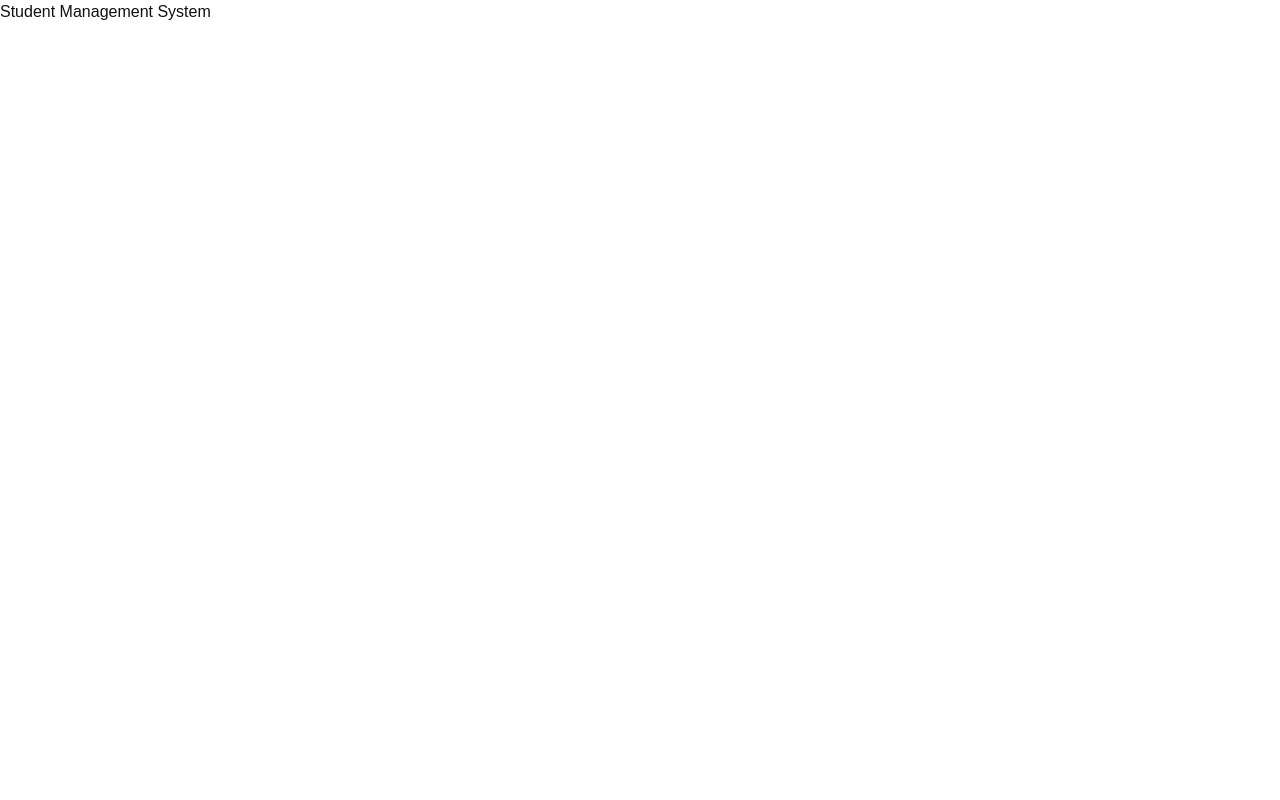
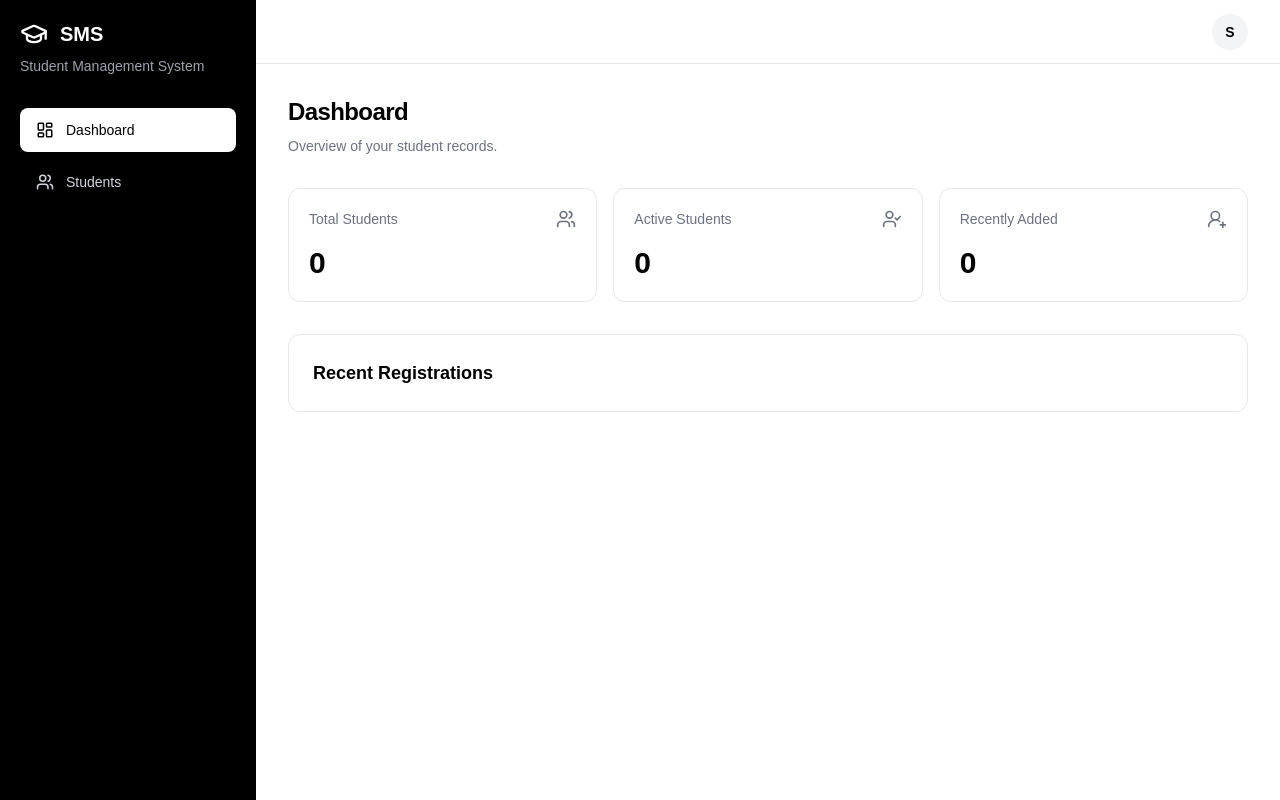
Before and after one commit to hunzlawaien/Student-Management-System, a React (Vite) app: page / in a window 1280 px wide. Built offline with nearby package versions, Linux system fonts and the light colour scheme.

Commit message:
Build dashboard and interface

```diff
--- a/index.html
+++ b/index.html
@@ -4,7 +4,7 @@
     <meta charset="UTF-8" />
     <link rel="icon" type="image/svg+xml" href="/favicon.svg" />
     <meta name="viewport" content="width=device-width, initial-scale=1.0" />
-    <title>client</title>
+    <title>Student Management System</title>
   </head>
   <body>
     <div id="root"></div>
--- a/src/App.jsx
+++ b/src/App.jsx
@@ -1,8 +1,14 @@
+import { Navigate, Route, Routes } from "react-router-dom";
+import AppLayout from "./components/AppLayout";
+import Dashboard from "./pages/Dashboard";
+
 function App() {
   return (
-    <div>
-      <h1>Student Management System</h1>
-    </div>
+    <AppLayout>
+      <Routes>
+        <Route path="/" element={<Dashboard />} />
+      </Routes>
+    </AppLayout>
   );
 }
 
--- /dev/null
+++ b/src/components/AppLayout.jsx
@@ -0,0 +1,68 @@
+import { NavLink } from "react-router-dom";
+import { LayoutDashboard, Users, GraduationCap } from "lucide-react";
+
+function AppLayout({ children }) {
+  const navItems = [
+    {
+      name: "Dashboard",
+      path: "/",
+      icon: LayoutDashboard,
+    },
+    {
+      name: "Students",
+      path: "/students",
+      icon: Users,
+    },
+  ];
+
+  return (
+    <div className="min-h-screen bg-white text-black md:flex">
+      <aside className="w-full bg-black p-5 text-white md:min-h-screen md:w-64 md:shrink-0">
+        <div className="flex items-center gap-3">
+          <GraduationCap size={28} />
+          <h1 className="text-xl font-semibold">SMS</h1>
+        </div>
+
+        <p className="mt-2 text-sm text-gray-400">Student Management System</p>
+
+        <nav className="mt-8 space-y-2">
+          {navItems.map((item) => {
+            const Icon = item.icon;
+
+            return (
+              <NavLink
+                key={item.path}
+                to={item.path}
+                end={item.path === "/"}
+                className={({ isActive }) =>
+                  `flex items-center gap-3 rounded-lg px-4 py-3 text-sm transition ${
+                    isActive
+                      ? "bg-white font-medium text-black"
+                      : "text-gray-300 hover:bg-gray-800"
+                  }`
+                }
+              >
+                <Icon size={18} />
+                {item.name}
+              </NavLink>
+            );
+          })}
+        </nav>
+      </aside>
+
+      <div className="min-w-0 flex-1">
+        <header className="flex h-16 items-center justify-between border-b border-gray-200 px-6 md:px-8">
+          <div></div>
+
+          <div className="flex h-9 w-9 items-center justify-center rounded-full bg-gray-100 text-sm font-semibold">
+            S
+          </div>
+        </header>
+
+        <main className="p-6 md:p-8">{children}</main>
+      </div>
+    </div>
+  );
+}
+
+export default AppLayout;
--- /dev/null
+++ b/src/pages/Dashboard.jsx
@@ -0,0 +1,58 @@
+import { Users, UserCheck, UserRoundPlus } from "lucide-react";
+
+function Dashboard() {
+  const stats = [
+    {
+      label: "Total Students",
+      value: 0,
+      icon: Users,
+    },
+    {
+      label: "Active Students",
+      value: 0,
+      icon: UserCheck,
+    },
+    {
+      label: "Recently Added",
+      value: 0,
+      icon: UserRoundPlus,
+    },
+  ];
+
+  return (
+    <section>
+      <div>
+        <h2 className="text-2xl font-bold tracking-tight">Dashboard</h2>
+        <p className="mt-2 text-sm text-gray-500">
+          Overview of your student records.
+        </p>
+      </div>
+
+      <div className="mt-8 grid gap-4 sm:grid-cols-2 xl:grid-cols-3">
+        {stats.map((stat) => {
+          const Icon = stat.icon;
+
+          return (
+            <article
+              key={stat.label}
+              className="rounded-xl border border-gray-200 p-5"
+            >
+              <div className="flex items-center justify-between">
+                <p className="text-sm text-gray-500">{stat.label}</p>
+                <Icon size={20} className="text-gray-500" />
+              </div>
+
+              <p className="mt-4 text-3xl font-semibold">{stat.value}</p>
+            </article>
+          );
+        })}
+      </div>
+
+      <section className="mt-8 rounded-xl border border-gray-200 p-6">
+        <h3 className="text-lg font-semibold">Recent Registrations</h3>
+      </section>
+    </section>
+  );
+}
+
+export default Dashboard;
```
